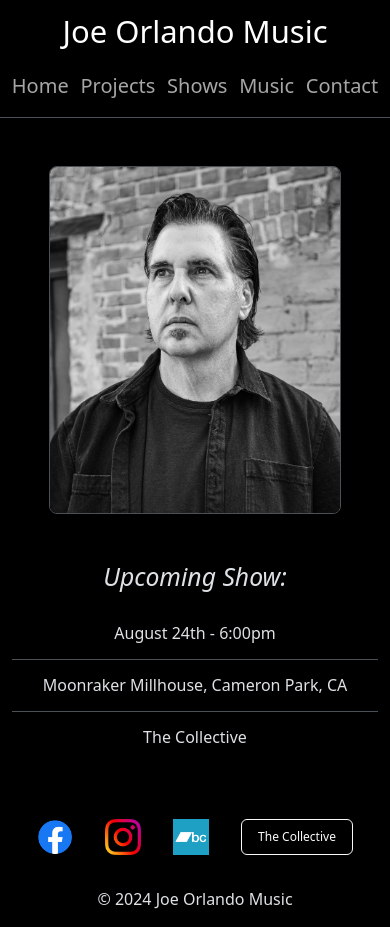
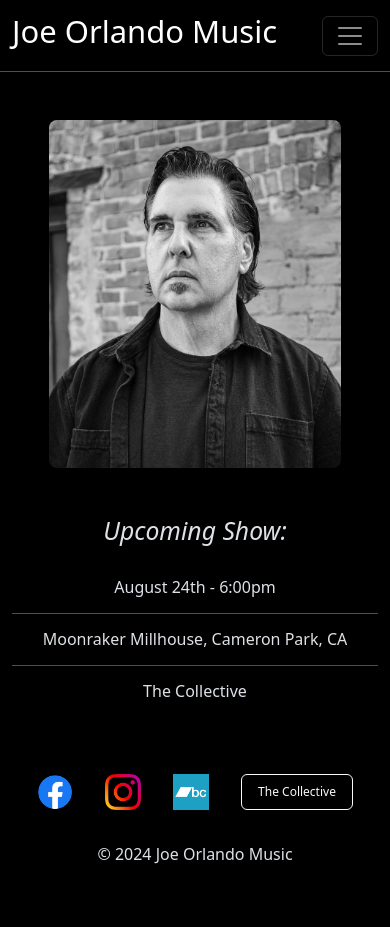
Before and after one commit to Robertjo97/JoeOrlandoMusic, a React (Vite) app: page / in a window 390 px wide. After the commit the page ends 882 px from the top, so only its background shows below. Built offline with nearby package versions, Linux system fonts and the light colour scheme.

Commit message:
add mobile support to navbar drpodown

```diff
--- a/src/Home/Image.jsx
+++ b/src/Home/Image.jsx
@@ -3,7 +3,7 @@ import joeImage from "../assets/BIO-4.png";
 const Image = () => {
   return (
     <div className="image mb-5">
-      <img src={joeImage} className="rounded-3 border" alt="Picture of Joe Orlando"></img>
+      <img src={joeImage} className="rounded-3" alt="Picture of Joe Orlando"></img>
     </div>
   );
 };
--- a/src/components/Navbar.css
+++ /dev/null
@@ -1,74 +0,0 @@
-/* .nav-container {
-  display: flex;
-  justify-content: center;
-  border-bottom: 1px solid white;
-  margin-bottom: 2rem;
-  padding-top: 0.25rem;
-  padding-bottom: 0.25rem;
-}
-
-nav {
-  width: 75%;
-  display: flex;
-  align-items: center;
-  justify-content: space-between;
-}
-
-.header {
-  text-align: center;
-  font-weight: bold;
-  font-style: italic;
-  width: 500px;
-}
-
-.header a {
-  text-decoration: none;
-  font-size: 2.5rem;
-}
-
-nav ul {
-  display: flex;
-  width: 500px;
-  justify-content: space-evenly;
-}
-
-nav li {
-  display: inline;
-  font-size: 1.25rem;
-  font-weight: bold;
-}
-
-nav a {
-  text-decoration: none;
-  font-size: 1.25rem;
-  padding: 0.5rem;
-}
-
-nav li a:hover {
-  cursor: pointer;
-  text-decoration: underline;
-} */
-
-@media (max-width: 600px) {
-  nav ul{
-    width:100%;
-    justify-content: space-evenly;
-  }
-  /* .nav-container {
-    width: 100%;
-  }
-  nav {
-    flex-direction: column;
-    width: 100%;
-  }
-  .header {
-    max-width: 100%;
-    margin-bottom: 1rem;
-  }
-  nav ul {
-    max-width: 100%;
-  }
-  nav a {
-    font-size: 1rem;
-  } */
-}
--- a/src/components/Navbar.jsx
+++ b/src/components/Navbar.jsx
@@ -1,37 +1,83 @@
 import { Link } from "react-router-dom";
-import "./Navbar.css";
 
 const NavBar = () => {
   return (
-      <nav className="container-fluid navbar navbar-expand-sm d-flex justify-content-around align-items-center mb-5 border-bottom shadow">
+    <nav className="navbar navbar-expand-lg mb-5 border-bottom shadow">
+      <div className="container">
         <Link to="/" className="navbar-brand m-0">
           <h1 className="display-5">Joe Orlando Music</h1>
         </Link>
-        <ul className="navbar-nav d-flex flex-row">
+        <button
+          className="navbar-toggler"
+          type="button"
+          data-bs-toggle="collapse"
+          data-bs-target="#navbarSupportedContent"
+          aria-controls="navbarSupportedContent"
+          aria-expanded="false"
+          aria-label="Toggle navigation"
+        >
+          <span class="navbar-toggler-icon"></span>
+        </button>
+        <div
+          className="collapse navbar-collapse justify-content-end"
+          id="navbarSupportedContent"
+        >
+          <ul className="navbar-nav">
             <li className="nav-item">
               <Link to="/" className="nav-link fs-5">
                 Home
               </Link>
             </li>
             <li className="nav-item dropdown">
-            <a href="#" role="button" data-bs-toggle="dropdown" className="nav-link fs-5">Projects</a>
+              <a
+                href="#"
+                role="button"
+                data-bs-toggle="dropdown"
+                className="nav-link fs-5"
+              >
+                Projects
+              </a>
               <ul className="dropdown-menu bg-black">
-              <li><Link to="/about" className="dropdown-item" >The Collective</Link></li>
-              <li><Link to="/shows" className="dropdown-item">Lando-Koop</Link></li>
-              <li><Link to="#" className="dropdown-item">Band 3</Link></li>
-              <li><Link to="#" className="dropdown-item">Band 4</Link></li>
+                <li>
+                  <Link to="/about" className="dropdown-item">
+                    The Collective
+                  </Link>
+                </li>
+                <li>
+                  <Link to="/shows" className="dropdown-item">
+                    Lando-Koop
+                  </Link>
+                </li>
+                <li>
+                  <Link to="#" className="dropdown-item">
+                    Band 3
+                  </Link>
+                </li>
+                <li>
+                  <Link to="#" className="dropdown-item">
+                    Band 4
+                  </Link>
+                </li>
               </ul>
             </li>
             <li className="nav-item">
-            <Link to="/shows" className="nav-link fs-5">Shows</Link>
+              <Link to="/shows" className="nav-link fs-5">
+                Shows
+              </Link>
             </li>
             <li className="nav-item">
-            <Link to="/music" className="nav-link fs-5">Music</Link>
+              <Link to="/music" className="nav-link fs-5">
+                Music
+              </Link>
             </li>
             <li className="nav-item">
-            <Link to="/contact" className="nav-link fs-5">Contact</Link>
+              <Link to="/contact" className="nav-link fs-5">
+                Contact
+              </Link>
             </li>
           </ul>
+        </div>
+      </div>
     </nav>
   );
 };
```
Lines whose indentation alone changed are shown as unchanged.
